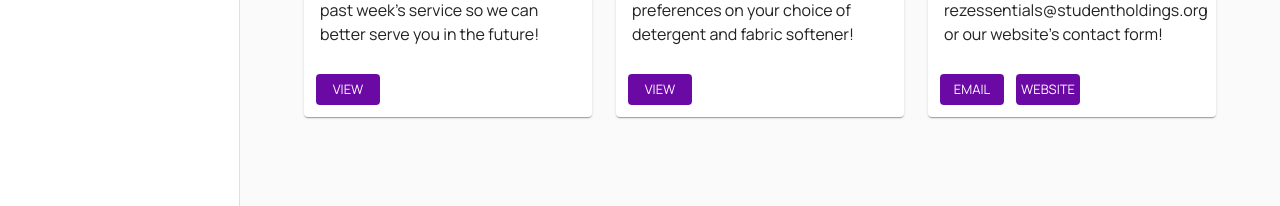
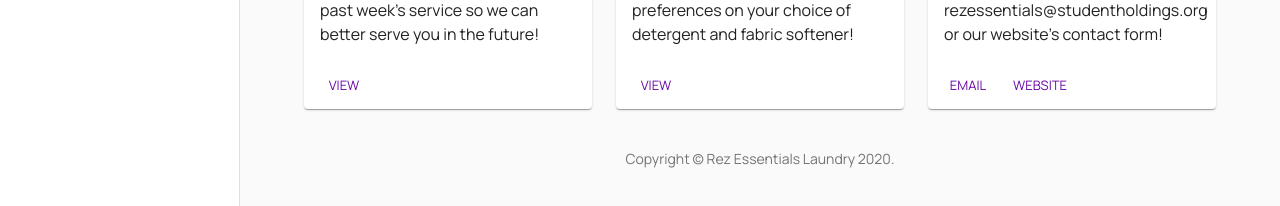
Before and after one commit to nshtech/rez-essentials-laundry, a React (Create React App) app: page /support in a window 1280 px wide. Shown: the part 482-688 px from the top of the page. Built offline with nearby package versions, Linux system fonts and the light colour scheme; no server answers; the database is empty; sample sign-in values are in the browser's storage.

Commit message:
tested login. Fixed Copyrights. Added conditional descriptions.

```diff
--- a/src/App.js
+++ b/src/App.js
@@ -58,7 +58,6 @@ function App() {
             <Route path="/account" exact component={() => <Account user={user}/>}></Route>
             <Route path="/support" exact component={() => <CustomerSupport user={user} />}></Route>
             <Route path="/" exact component={() => <SignIn />}></Route>
-            <Route path="/signup" exact component={() => <SignUp />}></Route>
             <Route path="/404" render={() => <div>404</div>}></Route>
           </Switch>
         </BrowserRouter>
--- a/src/components/CSupport.js
+++ b/src/components/CSupport.js
@@ -8,6 +8,7 @@ import CardContent from '@material-ui/core/CardContent';
 import CardMedia from '@material-ui/core/CardMedia';
 import CssBaseline from '@material-ui/core/CssBaseline';
 import Grid from '@material-ui/core/Grid';
+import Box from '@material-ui/core/Box';
 import Toolbar from '@material-ui/core/Toolbar';
 import Typography from '@material-ui/core/Typography';
 import { makeStyles } from '@material-ui/core/styles';
@@ -16,11 +17,11 @@ import Link from '@material-ui/core/Link';
 
 function Copyright() {
     return (
-        <Typography variant="body2" color="purple" align="center">
+        <Typography variant="body2" color="textSecondary" align="center">
             {'Copyright © '}
-            <Link color="purple" href="https://material-ui.com/">
-                Your Website
-            </Link>{' '}
+            <Link color="inherit" href="https://rezessentials.com/">
+                Rez Essentials Laundry
+      </Link>{' '}
             {new Date().getFullYear()}
             {'.'}
         </Typography>
@@ -64,10 +65,11 @@ const useStyles = makeStyles((theme) => ({
         margin:'auto'
     },
     rezbutton: {
-        backgroundColor: '#6a09a4',
-        color: 'white',
-        margin: 4
-    }
+        borderColor: '#6a09a4',
+        color: '#6a09a4',
+        backgroundColor: 'white',
+        margin: 0,
+    },
 }));
 
 const cards = [1, 2, 3];
@@ -75,7 +77,11 @@ const cards = [1, 2, 3];
 export default function Album({ currentPageState }) {
     const classes = useStyles();
     const handleWebsiteClick = () => {
-        window.location.assign('https://rezessentials.com/');
+        window.location.assign('https://rezessentials.com/pages/contact-us');
+    }
+
+    const handleEmailClick = () => {
+        window.location.assign('mailto:rezessentials@studentholdings.org');
     }
 
     return (
@@ -170,7 +176,7 @@ export default function Album({ currentPageState }) {
                                     </Typography>
                                 </CardContent>
                                 <CardActions>
-                                    <Button size="small" color="primary" className={classes.rezbutton}>
+                                    <Button size="small" color="primary" className={classes.rezbutton} onClick={handleEmailClick}>
                                         Email
                                     </Button>
                                     <Button size="small" color="primary" className={classes.rezbutton} onClick={handleWebsiteClick}>
@@ -180,6 +186,9 @@ export default function Album({ currentPageState }) {
                             </Card>
                     </Grid>
                     </Grid>
+                    <Box mt={5}>
+                        <Copyright />
+                    </Box>
                 </Container>
             </main>
             {/* Footer */}
--- a/src/components/Dashboard.js
+++ b/src/components/Dashboard.js
@@ -30,6 +30,7 @@ import WeightSpark from './WeightSpark';
 import statusImage from './shared/getStatusImage'
 import planBody from './shared/getPlanName'
 import statusBody from './shared/getStatusName'
+import description from './shared/getDescription'
 
 // Firebase
 import firebase from 'firebase/app';
@@ -39,10 +40,10 @@ import { green } from '@material-ui/core/colors';
 function Copyright() {
   return (
     <Typography variant="body2" color="textSecondary" align="center">
-
+      {'Copyright © '}
       <Link color="inherit" href="https://rezessentials.com/">
-        Student Holdings Rez Laundry
-      </Link>{' © '}
+        Rez Essentials Laundry
+      </Link>{' '}
       {new Date().getFullYear()}
       {'.'}
     </Typography>
@@ -237,7 +238,7 @@ export default function Dashboard({currentPageState}) {
                     {statusBody(customerinfo)}
                   </Typography>
                   <Typography variant="body2" color="textSecondary" component="p">
-                    Your laundry is currently being washed and will be with you shortly.
+                    {description(customerinfo)}
                   </Typography>
                 </CardContent>
                 <CardMedia
--- a/src/components/Login.js
+++ b/src/components/Login.js
@@ -25,7 +25,7 @@ function Copyright() {
     return (
         <Typography variant="body2" color="textSecondary" align="center">
             {'Copyright © '}
-            <Link color="inherit" href="https://material-ui.com/">
+            <Link color="inherit" href="https://rezessentials.com/">
                 RezEssentials
       </Link>{' '}
             {new Date().getFullYear()}
--- a/src/components/Profile.js
+++ b/src/components/Profile.js
@@ -34,17 +34,17 @@ import { StrictMode } from 'react';
 
 
 function Copyright() {
-    return (
-      <Typography variant="body2" color="textSecondary" align="center">
-
+  return (
+    <Typography variant="body2" color="textSecondary" align="center">
+      {'Copyright © '}
       <Link color="inherit" href="https://rezessentials.com/">
-        Student Holdings Rez Laundry
-      </Link>{' © '}
+        Rez Essentials Laundry
+      </Link>{' '}
       {new Date().getFullYear()}
       {'.'}
     </Typography>
-    );
-  }
+  );
+}
 
   const drawerWidth = 240;
 
@@ -365,15 +365,13 @@ function Copyright() {
                 <Card className={classes.paperbottom}>
                   <Typography gutterBottom variant="h5" component="h2" className={classes.cardtitle}><LocalLaundryServiceIcon style={{ verticalAlign: 'middle'}}/>{' '}Account Trends</Typography>
                   {suggestions(laundry_times,overweight_times)}
-
-
                 </Card>
               </Grid>
             </Grid>
           </Grid>
-          <Box pt={4}>
-            <Copyright style={{ paddingTop: 3 }} />
-          </Box>
+        <Box mt={5}>
+          <Copyright />
+        </Box>
         </Container>
 
     ); }
--- a/src/components/SignUp.js
+++ b/src/components/SignUp.js
@@ -24,7 +24,7 @@ function Copyright() {
     return (
         <Typography variant="body2" color="textSecondary" align="center">
             {'Copyright © '}
-            <Link color="inherit" href="https://material-ui.com/">
+            <Link color="inherit" href="https://rezessentials.com/">
                 Your Website
       </Link>{' '}
             {new Date().getFullYear()}
--- /dev/null
+++ b/src/components/shared/getDescription.js
@@ -0,0 +1,23 @@
+// Images
+
+export default function description(customerinfo) {
+    const laundrystatus = customerinfo.laundrystatus;
+    if (laundrystatus) {
+
+        if (laundrystatus == 'picked-up') {
+            return 'Your laundry is currently being washed and will be with you shortly.';
+        }
+        else if (laundrystatus == 'out-of-service') {
+            return 'We miss you! Your laundry bag is out of service this week.';
+        }
+        else if (laundrystatus === 'delivered-to-dorm') {
+            return 'Your clean laundry has been delivered to your dorm.';
+        }
+        else if (laundrystatus === 'delivered-to-SH') {
+            return 'Your fresh laundry is on its way to you.';
+        }
+        else {
+            return 'N/A'
+        }
+    }
+}
--- a/src/components/shared/getPlanName.js
+++ b/src/components/shared/getPlanName.js
@@ -21,5 +21,8 @@ export default function planBody(customerinfo) {
             const result = 'School Year ' + plan.substring(0, 9);
             return result;
         }
+        else {
+            return 'N/A'
+        }
     }
 }
--- a/src/components/shared/getStatusName.js
+++ b/src/components/shared/getStatusName.js
@@ -22,5 +22,8 @@ export default function statusBody(customerinfo) {
             const result = 'No service this week';
             return result;
         }
+        else {
+            return 'No service'
+        }
     }
 }
```
Also changed, not shown: src/components/SignIn.js (+16 -16 lines).
